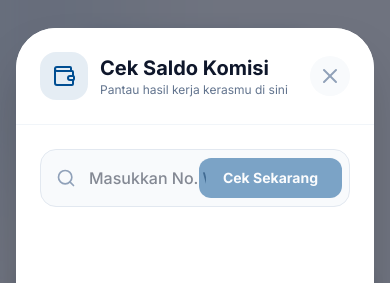
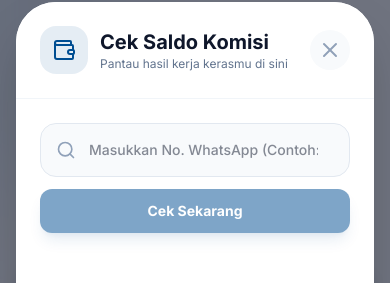
Before and after one commit to hajiariyanto81-alt/Affiliate-Visigo, a React (Vite) app: page / in a window 390 px wide. Both pictures are taken after a click on the button "Cek Saldo Komisi". Shown: the part 97-380 px from the top of the page. Built offline with nearby package versions, Linux system fonts and the light colour scheme.

Commit message:
fix(commission-checker): Improve search form responsiveness
Adjust the search form in the commission checker component to be more responsive on smaller screens. This includes changes to layout and input/button positioning to ensure better usability on mobile devices.

```diff
--- a/src/components/CommissionChecker.tsx
+++ b/src/components/CommissionChecker.tsx
@@ -146,22 +146,29 @@ export const CommissionChecker = ({ onClose }: { onClose: () => void }) => {
 
         {/* Content */}
         <div className="flex-1 overflow-y-auto p-6 md:p-8 space-y-8">
-          {/* Search Form */}
-          <form onSubmit={handleCheck} className="relative">
+          {/* Search Form - Responsive for Mobile */}
+          <form onSubmit={handleCheck} className="flex flex-col sm:relative gap-3 sm:gap-0">
+            <div className="relative flex-1">
               <input
                 type="number"
-              placeholder="Masukkan No. WhatsApp Terdaftar (Contoh: 0812...)"
-              className="w-full pl-12 pr-32 py-4 bg-slate-50 border border-slate-200 rounded-2xl focus:ring-2 focus:ring-primary/20 focus:border-primary outline-none transition-all font-medium"
+                placeholder="Masukkan No. WhatsApp (Contoh: 0812...)"
+                className="w-full pl-12 pr-4 sm:pr-36 py-4 bg-slate-50 border border-slate-200 rounded-2xl focus:ring-2 focus:ring-primary/20 focus:border-primary outline-none transition-all font-medium text-sm sm:text-base"
                 value={whatsapp}
                 onChange={(e) => setWhatsapp(e.target.value)}
               />
               <Search className="absolute left-4 top-1/2 -translate-y-1/2 w-5 h-5 text-slate-400" />
+            </div>
             <button
               type="submit"
               disabled={loading || !whatsapp}
-              className="absolute right-2 top-1/2 -translate-y-1/2 px-6 py-2.5 bg-primary text-white rounded-xl font-bold text-sm hover:bg-primary-dark transition-all disabled:opacity-50"
+              className="sm:absolute sm:right-2 sm:top-1/2 sm:-translate-y-1/2 w-full sm:w-auto px-6 py-3 sm:py-2.5 bg-primary text-white rounded-xl font-bold text-sm hover:bg-primary-dark transition-all disabled:opacity-50 shadow-lg shadow-primary/20 sm:shadow-none"
             >
-              {loading ? <Loader2 className="w-4 h-4 animate-spin" /> : "Cek Sekarang"}
+              {loading ? (
+                <div className="flex items-center justify-center gap-2">
+                  <Loader2 className="w-4 h-4 animate-spin" />
+                  <span>Loading...</span>
+                </div>
+              ) : "Cek Sekarang"}
             </button>
           </form>
 
```
Lines whose indentation alone changed are shown as unchanged.
